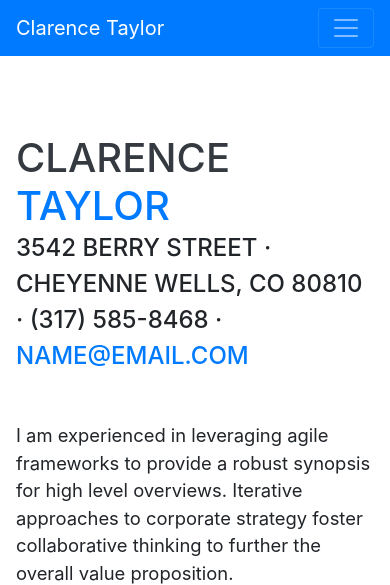
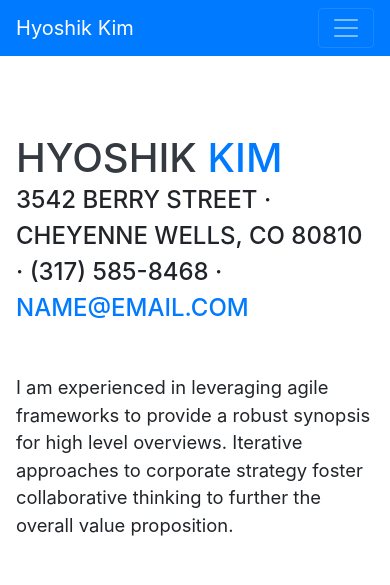
Before and after one commit to ksixtin/ksixtin.github.io, a website with bundled scripts: page index.html in a window 390 px wide. Shown: the top 585 px of the page. Built offline with nearby package versions, Linux system fonts and the light colour scheme; a web font is replaced by a local one.

Commit message:
Update title and name

```diff
--- a/index.html
+++ b/index.html
@@ -8,7 +8,7 @@
   <meta name="description" content="">
   <meta name="author" content="">
 
-  <title>Resume - Start Bootstrap Theme</title>
+  <title>레오의 포트폴리오</title>
 
   <!-- Bootstrap core CSS -->
   <link href="vendor/bootstrap/css/bootstrap.min.css" rel="stylesheet">
@@ -27,7 +27,7 @@
 
   <nav class="navbar navbar-expand-lg navbar-dark bg-primary fixed-top" id="sideNav">
     <a class="navbar-brand js-scroll-trigger" href="#page-top">
-      <span class="d-block d-lg-none">Clarence Taylor</span>
+      <span class="d-block d-lg-none">Hyoshik Kim</span>
       <span class="d-none d-lg-block">
         <img class="img-fluid img-profile rounded-circle mx-auto mb-2" src="img/profile.jpg" alt="">
       </span>
@@ -63,8 +63,8 @@
 
     <section class="resume-section p-3 p-lg-5 d-flex align-items-center" id="about">
       <div class="w-100">
-        <h1 class="mb-0">Clarence
-          <span class="text-primary">Taylor</span>
+        <h1 class="mb-0">Hyoshik
+          <span class="text-primary">Kim</span>
         </h1>
         <div class="subheading mb-5">3542 Berry Street · Cheyenne Wells, CO 80810 · (317) 585-8468 ·
           <a href="mailto:name@email.com">name@email.com</a>
```
